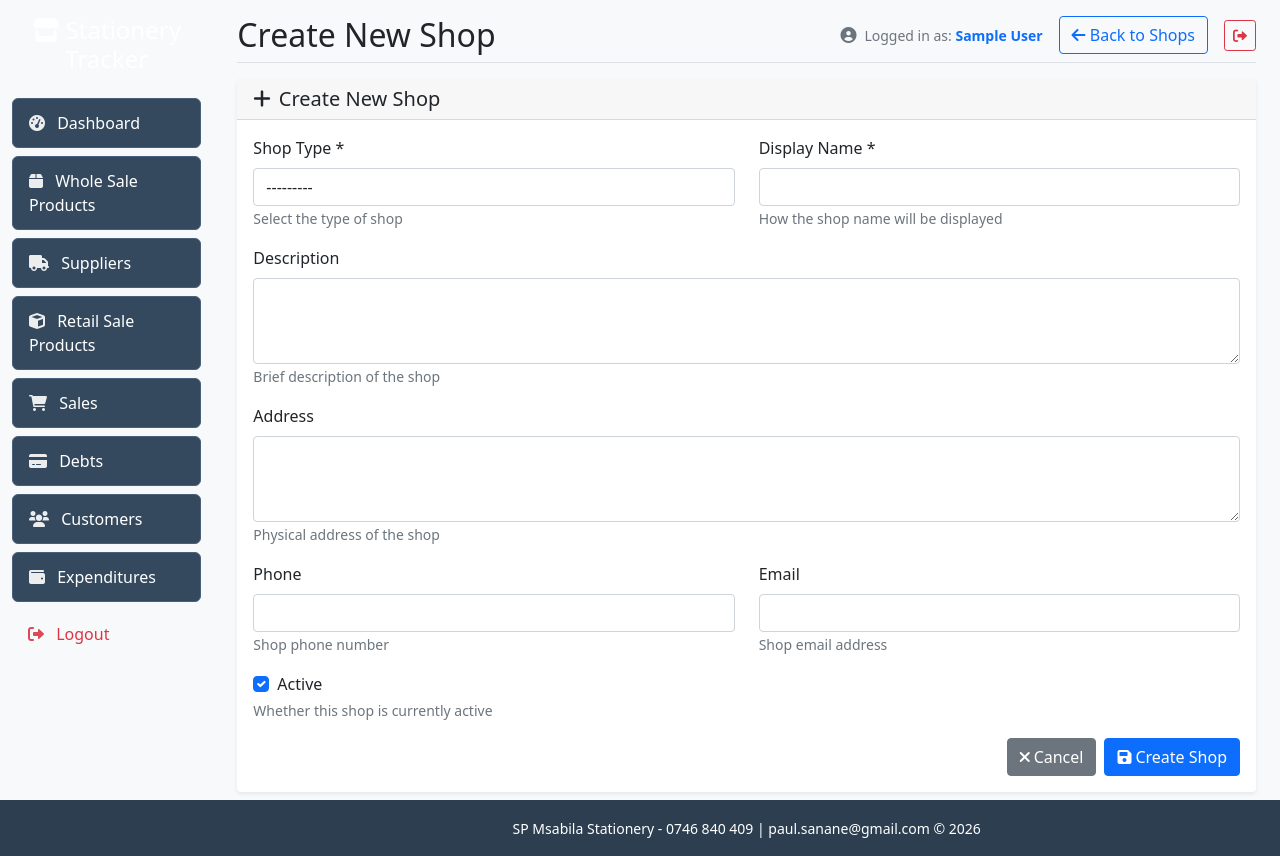
After one commit to sanane8/Stationery, a Django app: page /shops/create/ in a window 1280 px wide. The commit adds this page. Run offline with Django 5.2, Linux system fonts and the light colour scheme; the visitor is signed in with stand-in values (Sample User, id 1); data that the repository does not hold is empty; parts of the project's set-up code (start-up, migrations or seed data) failed here and were passed over.

Commit message:
Add custom shop creation page with form
- Create create_shop view with ShopForm
- Add ShopForm to forms.py with all shop fields
- Create create_shop.html template with Bootstrap styling
- Add shop creation URL to tracker/urls.py
- Update shop_list.html to use custom shop creation instead of admin panel
- Enable proper shop management through custom interface

```diff
--- /dev/null
+++ b/templates/tracker/create_shop.html
@@ -0,0 +1,147 @@
+{% extends 'base.html' %}
+{% load static %}
+
+{% block page_title %}Create New Shop{% endblock %}
+
+{% block page_actions %}
+<div class="btn-group" role="group">
+    <a href="{% url 'shop_list' %}" class="btn btn-outline-primary">
+        <i class="fas fa-arrow-left"></i> Back to Shops
+    </a>
+</div>
+{% endblock %}
+
+{% block content %}
+<div class="row">
+    <div class="col-12">
+        <div class="card">
+            <div class="card-header">
+                <h5 class="mb-0">
+                    <i class="fas fa-plus me-2"></i>Create New Shop
+                </h5>
+            </div>
+            <div class="card-body">
+                <form method="post">
+                    {% csrf_token %}
+
+                    <div class="row">
+                        <div class="col-md-6">
+                            <div class="mb-3">
+                                <label for="{{ form.name.id_for_label }}" class="form-label">Shop Type *</label>
+                                {{ form.name }}
+                                {% if form.name.errors %}
+                                    <div class="text-danger">
+                                        {% for error in form.name.errors %}
+                                            <small>{{ error }}</small>
+                                        {% endfor %}
+                                    </div>
+                                {% endif %}
+                                <small class="form-text text-muted">Select the type of shop</small>
+                            </div>
+                        </div>
+
+                        <div class="col-md-6">
+                            <div class="mb-3">
+                                <label for="{{ form.display_name.id_for_label }}" class="form-label">Display Name *</label>
+                                {{ form.display_name }}
+                                {% if form.display_name.errors %}
+                                    <div class="text-danger">
+                                        {% for error in form.display_name.errors %}
+                                            <small>{{ error }}</small>
+                                        {% endfor %}
+                                    </div>
+                                {% endif %}
+                                <small class="form-text text-muted">How the shop name will be displayed</small>
+                            </div>
+                        </div>
+                    </div>
+
+                    <div class="mb-3">
+                        <label for="{{ form.description.id_for_label }}" class="form-label">Description</label>
+                        {{ form.description }}
+                        {% if form.description.errors %}
+                            <div class="text-danger">
+                                {% for error in form.description.errors %}
+                                    <small>{{ error }}</small>
+                                {% endfor %}
+                            </div>
+                        {% endif %}
+                        <small class="form-text text-muted">Brief description of the shop</small>
+                    </div>
+
+                    <div class="mb-3">
+                        <label for="{{ form.address.id_for_label }}" class="form-label">Address</label>
+                        {{ form.address }}
+                        {% if form.address.errors %}
+                            <div class="text-danger">
+                                {% for error in form.address.errors %}
+                                    <small>{{ error }}</small>
+                                {% endfor %}
+                            </div>
+                        {% endif %}
+                        <small class="form-text text-muted">Physical address of the shop</small>
+                    </div>
+
+                    <div class="row">
+                        <div class="col-md-6">
+                            <div class="mb-3">
+                                <label for="{{ form.phone.id_for_label }}" class="form-label">Phone</label>
+                                {{ form.phone }}
+                                {% if form.phone.errors %}
+                                    <div class="text-danger">
+                                        {% for error in form.phone.errors %}
+                                            <small>{{ error }}</small>
+                                        {% endfor %}
+                                    </div>
+                                {% endif %}
+                                <small class="form-text text-muted">Shop phone number</small>
+                            </div>
+                        </div>
+
+                        <div class="col-md-6">
+                            <div class="mb-3">
+                                <label for="{{ form.email.id_for_label }}" class="form-label">Email</label>
+                                {{ form.email }}
+                                {% if form.email.errors %}
+                                    <div class="text-danger">
+                                        {% for error in form.email.errors %}
+                                            <small>{{ error }}</small>
+                                        {% endfor %}
+                                    </div>
+                                {% endif %}
+                                <small class="form-text text-muted">Shop email address</small>
+                            </div>
+                        </div>
+                    </div>
+
+                    <div class="mb-3">
+                        <div class="form-check">
+                            {{ form.is_active }}
+                            <label for="{{ form.is_active.id_for_label }}" class="form-check-label">
+                                Active
+                            </label>
+                        </div>
+                        {% if form.is_active.errors %}
+                            <div class="text-danger">
+                                {% for error in form.is_active.errors %}
+                                    <small>{{ error }}</small>
+                                {% endfor %}
+                            </div>
+                        {% endif %}
+                        <small class="form-text text-muted">Whether this shop is currently active</small>
+                    </div>
+
+                    <div class="d-grid gap-2 d-md-flex justify-content-md-end">
+                        <a href="{% url 'shop_list' %}" class="btn btn-secondary">
+                            <i class="fas fa-times me-1"></i>Cancel
+                        </a>
+                        <button type="submit" class="btn btn-primary">
+                            <i class="fas fa-save me-1"></i>Create Shop
+                        </button>
+                    </div>
+                </form>
+            </div>
+        </div>
+    </div>
+</div>
+{% endblock %}
--- a/templates/tracker/shop_list.html
+++ b/templates/tracker/shop_list.html
@@ -12,7 +12,7 @@
                     <i class="fas fa-store me-2"></i>Shop Management
                 </h5>
                 {% if is_admin %}
-                <a href="/admin/tracker/shop/" class="btn btn-primary btn-sm">
+                <a href="{% url 'create_shop' %}" class="btn btn-primary btn-sm">
                     <i class="fas fa-plus me-1"></i>Add Shop
                 </a>
                 {% endif %}
@@ -83,7 +83,7 @@
                     <h5 class="text-muted">No Shops Available</h5>
                     <p class="text-muted">You don't have access to any shops yet.</p>
                     {% if is_admin %}
-                    <a href="/admin/tracker/shop/" class="btn btn-primary">
+                    <a href="{% url 'create_shop' %}" class="btn btn-primary">
                         <i class="fas fa-plus me-1"></i>Create First Shop
                     </a>
                     {% endif %}
--- a/tracker/forms.py
+++ b/tracker/forms.py
@@ -1,7 +1,7 @@
 from django import forms
 from django.contrib.auth.models import User
 from django.contrib.auth.forms import UserCreationForm
-from .models import StationeryItem, Sale, SaleItem, Debt, Payment, Customer, Category, Product, Supplier, ProductCategory
+from .models import StationeryItem, Sale, SaleItem, Debt, Payment, Customer, Category, Product, Supplier, ProductCategory, Shop
 from .models import Expenditure
 
 
@@ -290,3 +290,18 @@ class RegistrationForm(UserCreationForm):
         self.fields['password1'].help_text = 'Your password must contain at least 8 characters.'
         self.fields['password2'].help_text = 'Enter the same password as before, for verification.'
         self.fields['role'].help_text = 'Select your role in the system.'
+
+
+class ShopForm(forms.ModelForm):
+    class Meta:
+        model = Shop
+        fields = ['name', 'display_name', 'description', 'address', 'phone', 'email', 'is_active']
+        widgets = {
+            'name': forms.Select(attrs={'class': 'form-control'}),
+            'display_name': forms.TextInput(attrs={'class': 'form-control'}),
+            'description': forms.Textarea(attrs={'class': 'form-control', 'rows': 3}),
+            'address': forms.Textarea(attrs={'class': 'form-control', 'rows': 3}),
+            'phone': forms.TextInput(attrs={'class': 'form-control'}),
+            'email': forms.EmailInput(attrs={'class': 'form-control'}),
+            'is_active': forms.CheckboxInput(attrs={'class': 'form-check-input'}),
+        }
--- a/tracker/urls.py
+++ b/tracker/urls.py
@@ -76,6 +76,7 @@ urlpatterns = [
 
     # Shop Management
     path('shops/', views.shop_list, name='shop_list'),
+    path('shops/create/', views.create_shop, name='create_shop'),
     path('shops/manage-users/', views.manage_user_shops, name='manage_user_shops'),
     path('switch/<int:shop_id>/', views.switch_shop, name='switch_shop'),
 
--- a/tracker/views.py
+++ b/tracker/views.py
@@ -2415,3 +2415,24 @@ def shop_list(request):
         'shops': accessible_shops,
         'current_shop': request.selected_shop,
     })
+
+
+@login_required
+def create_shop(request):
+    """Create a new shop"""
+    from .models import Shop
+    from .forms import ShopForm
+
+    if request.method == 'POST':
+        form = ShopForm(request.POST)
+        if form.is_valid():
+            shop = form.save()
+            messages.success(request, f'Shop "{shop.display_name}" created successfully!')
+            return redirect('shop_list')
+    else:
+        form = ShopForm()
+
+    return render(request, 'tracker/create_shop.html', {
+        'form': form,
+        'title': 'Create New Shop'
+    })
```
